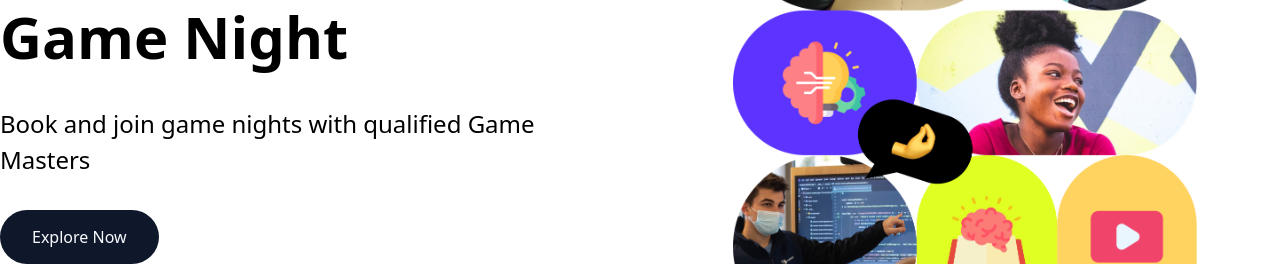
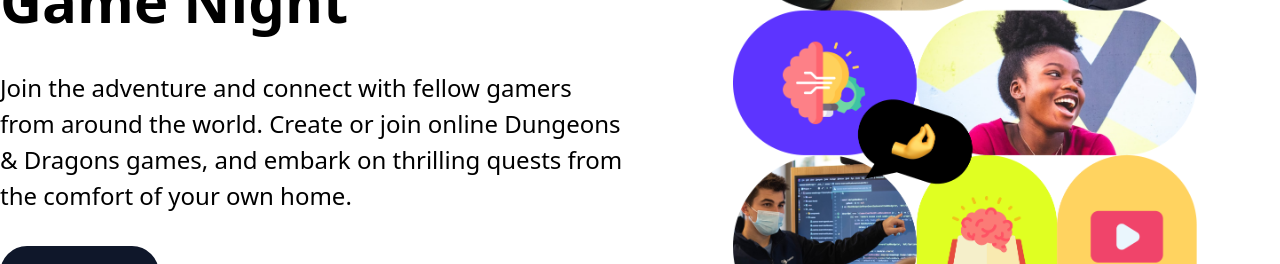
Before and after one commit to Kaplaugher/game-night, a Next.js app: page / in a window 1280 px wide. Shown: the part 346-610 px from the top of the page. Built offline with nearby package versions, Linux system fonts and the light colour scheme; no server answers.

Commit message:
webhook seems to be working

```diff
--- a/src/app/page.tsx
+++ b/src/app/page.tsx
@@ -14,7 +14,9 @@ export default async function HomePage() {
               Host, Connect, and Adventure with Game Night
             </h1>
             <p className="p-regular-20 md:p-regular-24">
-              Book and join game nights with qualified Game Masters
+              Join the adventure and connect with fellow gamers from around the
+              world. Create or join online Dungeons & Dragons games, and embark
+              on thrilling quests from the comfort of your own home.
             </p>
             <Button size="lg" asChild className="button w-full sm:w-fit">
               <Link href="#events">Explore Now</Link>
--- a/src/server/db/schema.ts
+++ b/src/server/db/schema.ts
@@ -23,10 +23,10 @@ export const createTable = pgTableCreator((name) => `game-night_${name}`);
 export const users = createTable("user", {
   clerkId: varchar("clerk_id").notNull(),
   email: varchar("email", { length: 256 }).notNull(),
-  username: varchar("username", { length: 256 }).notNull(),
-  image: varchar("image", { length: 1024 }).notNull(),
-  firstName: varchar("first_name", { length: 256 }).notNull(),
-  lastName: varchar("last_name", { length: 256 }).notNull(),
+  username: varchar("username", { length: 256 }),
+  image: varchar("image", { length: 1024 }),
+  firstName: varchar("first_name", { length: 256 }),
+  lastName: varchar("last_name", { length: 256 }),
 });
 
 export const games = createTable("game", {
```
